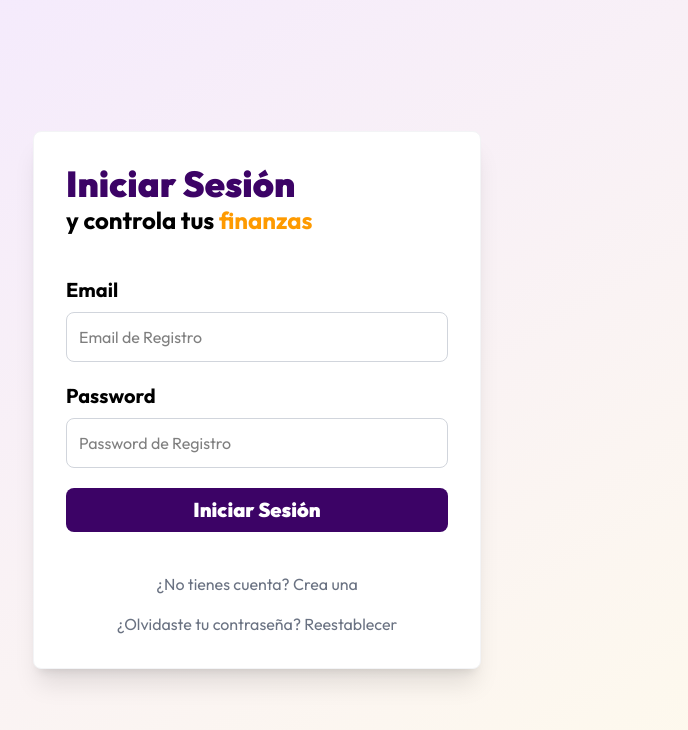
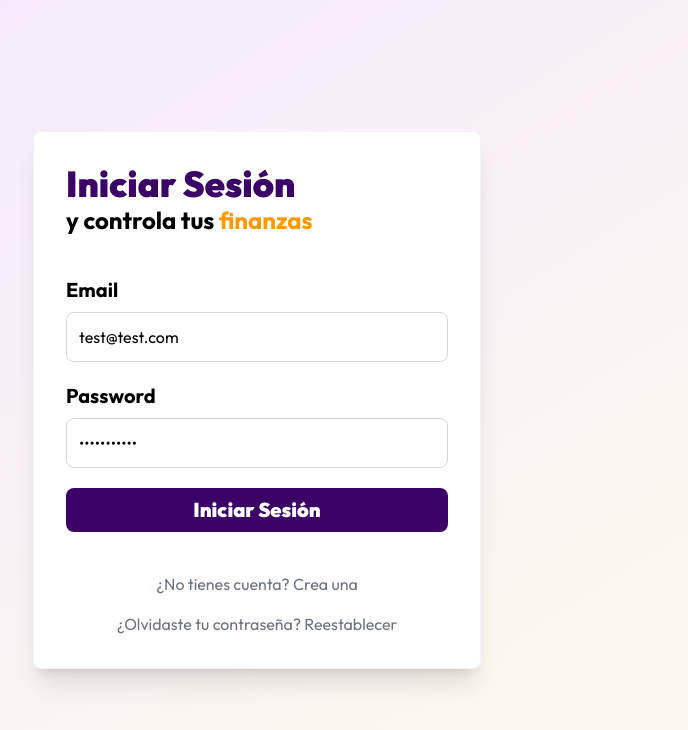
Before and after one commit to chriszumario/cashtracker, a Next.js app in the folder web-app/: page /auth/login in a window 1280 px wide. Shown: the top 730 px of the page, without its empty margins (383-1071 px from the left). Built offline with nearby package versions, Linux system fonts and the light colour scheme.

Commit message:
feat(web-app): add default test credentials to login form

```diff
--- a/web-app/components/auth/LoginForm.tsx
+++ b/web-app/components/auth/LoginForm.tsx
@@ -35,6 +35,7 @@
                         placeholder="Email de Registro"
                         className="w-full border border-gray-300 p-3 rounded-lg"
                         name="email"
+                        defaultValue="test@test.com" // Añadir valor por defecto para el email
                     />
                 </div>
 
@@ -48,6 +49,7 @@
                         placeholder="Password de Registro"
                         className="w-full border border-gray-300 p-3 rounded-lg"
                         name="password"
+                        defaultValue="password123" // Añadir valor por defecto para la contraseña
                     />
                 </div>
 
```
